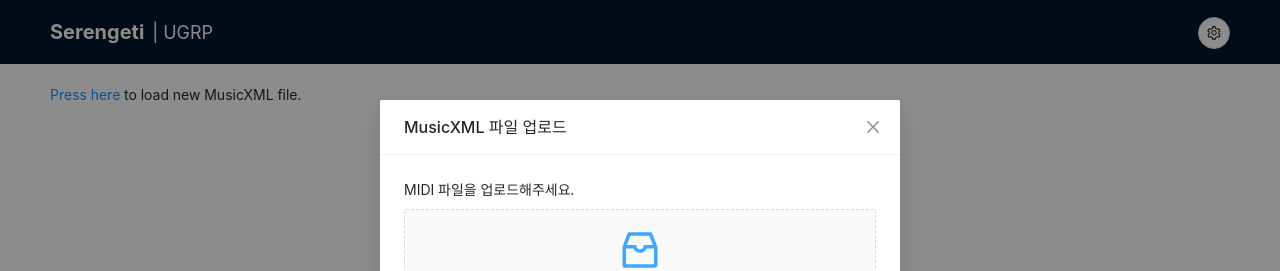
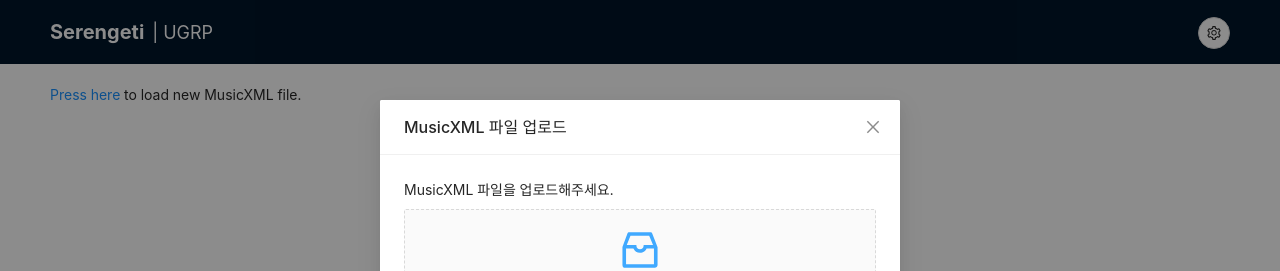
Before and after one commit to iomeone/serengetiWebPiano, a React (Create React App) app: page / in a window 1280 px wide. Both pictures are taken after a click on the link "Press here". Shown: the top 271 px of the page. Built offline with nearby package versions, Linux system fonts and the light colour scheme.

Commit message:
문구 수정

```diff
--- a/src/components/LoadSheetModal.tsx
+++ b/src/components/LoadSheetModal.tsx
@@ -60,7 +60,7 @@ export default function LoadSheetModal({
       }}
     >
       <Space direction="vertical" size={8} style={{ width: '100%' }}>
-        <Typography.Text>MIDI 파일을 업로드해주세요.</Typography.Text>
+        <Typography.Text>MusicXML 파일을 업로드해주세요.</Typography.Text>
         <Upload.Dragger
           name="file"
           multiple={false}
```
